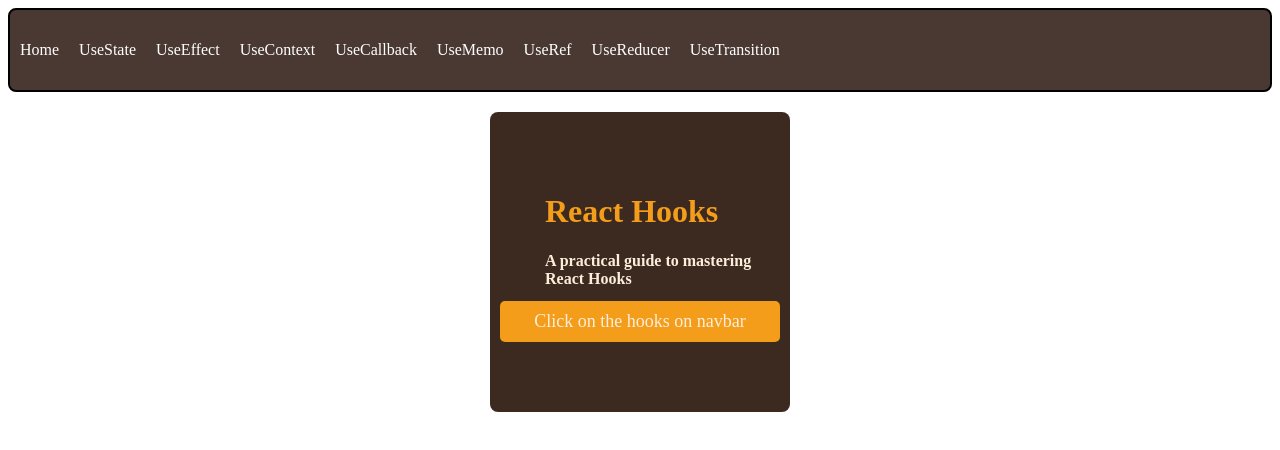
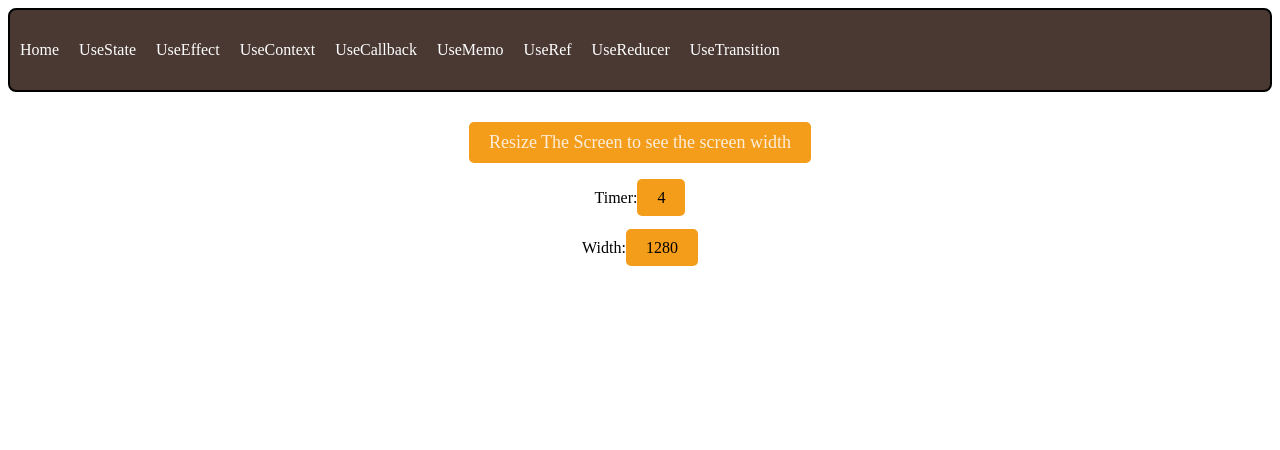
Before and after one commit to Domains18/React-Hooks, a React (Vite) app: page /useeffect in a window 1280 px wide. Shown: the top 450 px of the page. Built offline with nearby package versions, Linux system fonts and the light colour scheme.

Commit message:
useEffect

```diff
--- a/src/App.jsx
+++ b/src/App.jsx
@@ -3,6 +3,7 @@ import { Nav } from './Components/Nav';
 import { Home } from './Components/Home';
 import { NotFound } from './Components/NotFound';
 import { Usestate } from './Hooks/UseState';
+import { Useeffect } from './Hooks/UseEffect';
 function App() {
 
 
@@ -12,7 +13,7 @@ function App() {
     <Routes>
       <Route path="/" element={<Home />} />
       <Route path="/Usestate" element={<Usestate />} />
-      {/* <Route path="/useeffect" element={<UseEffect />} /> */}
+      <Route path="/useeffect" element={<Useeffect />} />
       {/* <Route path="/usecontext" element={<UseContext />} /> */}
       {/* <Route path="/usecallback" element={<UseCallback />} /> */}
       {/* <Route path="/usememo" element={<UseMemo />} /> */}
--- /dev/null
+++ b/src/Hooks/UseEffect.jsx
@@ -0,0 +1,43 @@
+// useEffect hook
+
+import { useState, useEffect } from "react";
+import ReactDOM from "react-dom/client";
+// we will have two state function and two useEffect function
+// This is a custom hook that can be used to manage state
+
+export function Useeffect (){
+     // iinitialize a state with the window width
+    const  [ windowWidth, setWindowWidth ] = useState(window.innerWidth);
+     // initialize useState hook with a default value of 0
+    const [count, setCount] = useState(10);
+    // initialize useEffect hook with a timer function
+    const handleResize = () => {
+        setWindowWidth(window.innerWidth);
+    }
+    useEffect(() => {
+        window.addEventListener("resize", handleResize);
+
+        return () => {
+            window.removeEventListener("resize", handleResize);
+        }
+
+    }, []);
+    useEffect(()=>{
+        setTimeout(()=>{
+            setCount( prevCount => prevCount - 1);
+        }, 1000);
+
+        if (count === 0) {
+            setCount(10);
+
+        }
+    });
+    // return the count value after the timer function has run (after 1 second)
+    return (
+        <section>
+            <span className="btn-btn-home">Resize The Screen to see the screen width</span>
+            <p>Timer:<span className="btn-render">{count}</span></p>
+            <p>Width:<span className="btn-render">{windowWidth}</span></p>
+        </section>
+    )
+}
```
